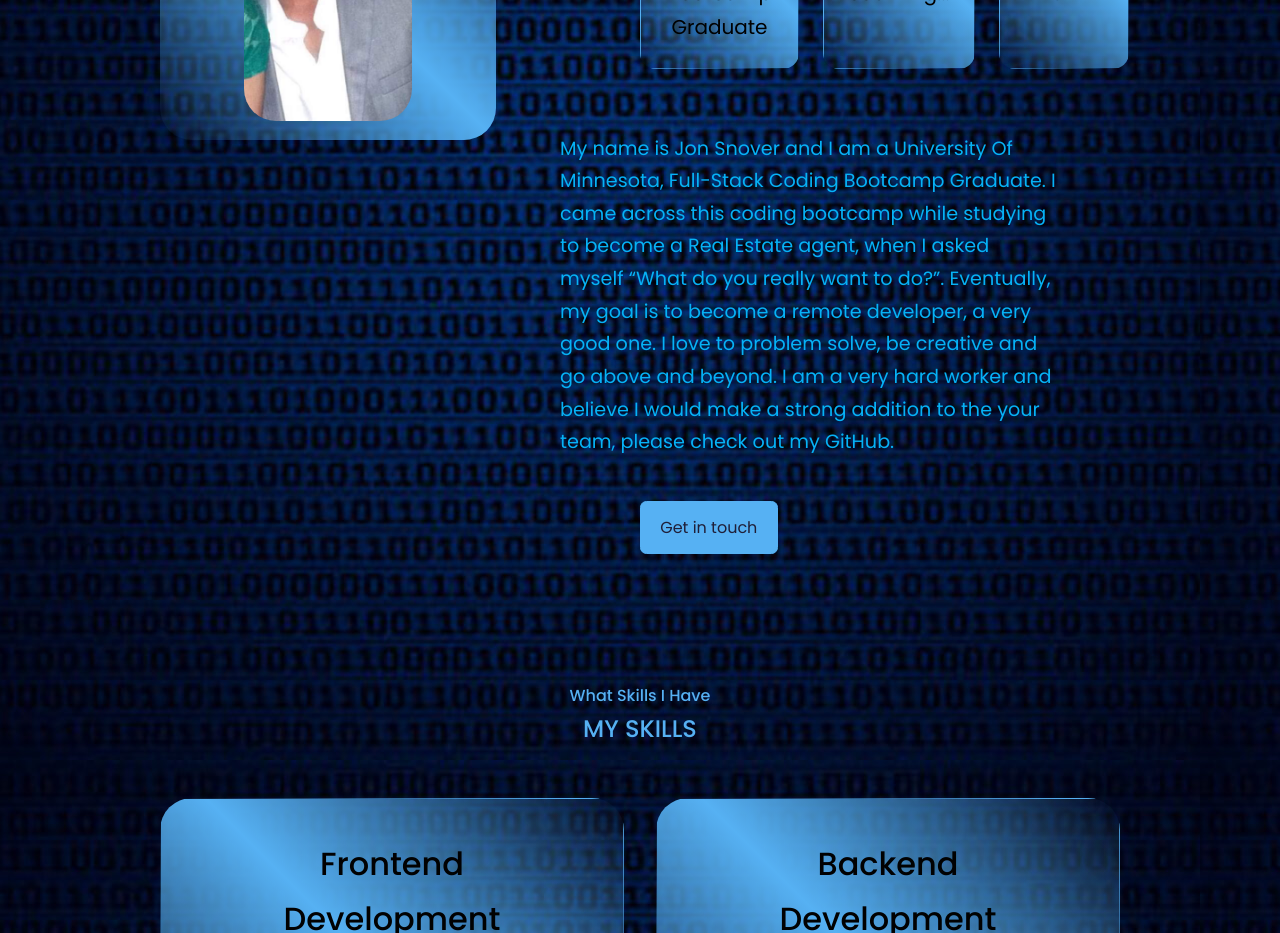
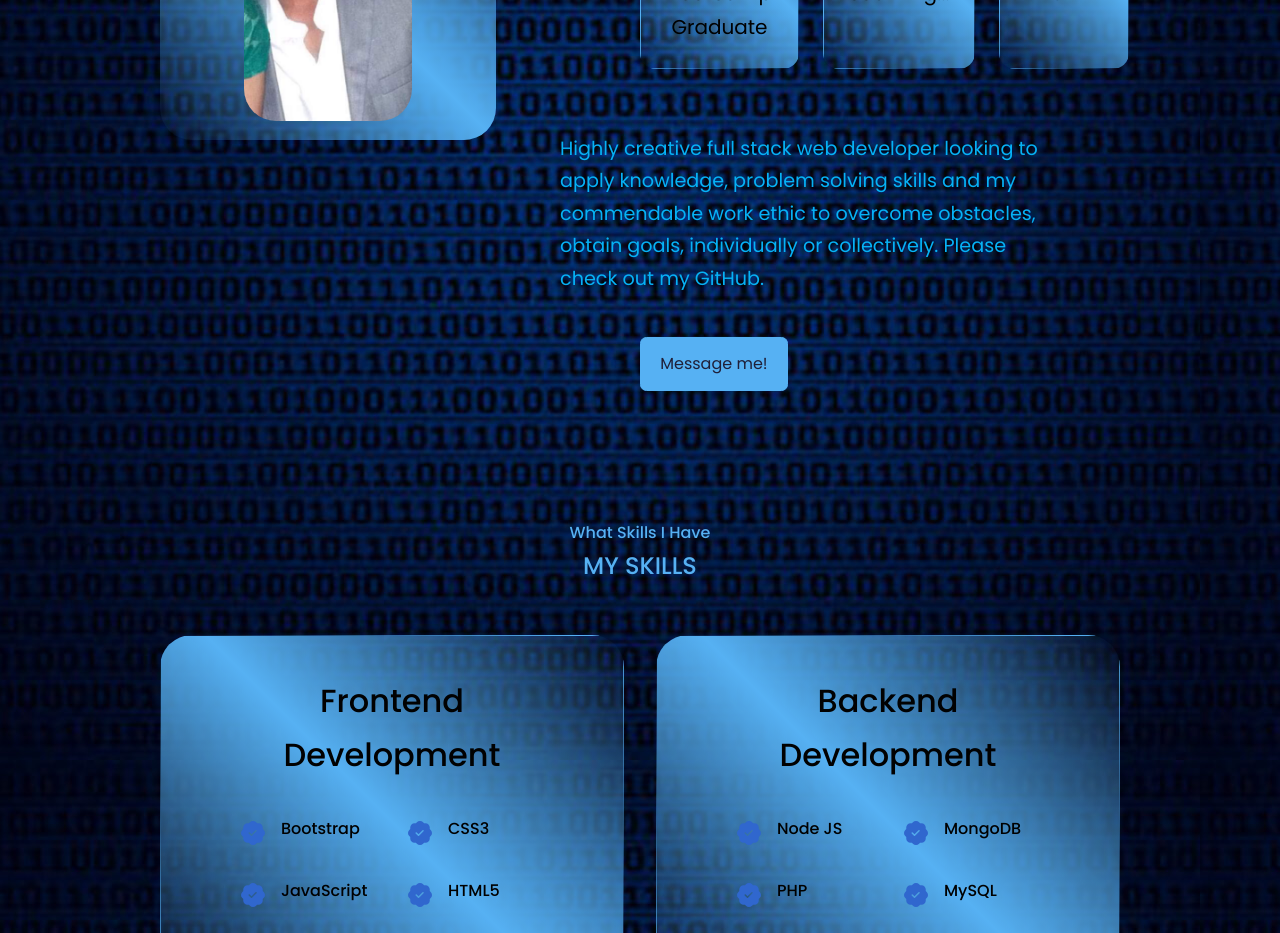
Before and after one commit to JonSno29/CVwebsitE, a React (Create React App) app: page / in a window 1280 px wide. Shown: the part 1640-2573 px from the top of the page. Built offline with nearby package versions, Linux system fonts and the light colour scheme; the HTML template or start-up script is replaced by a standard one.

Commit message:
updated about me

```diff
--- a/src/components/about/About.jsx
+++ b/src/components/about/About.jsx
@@ -33,31 +33,18 @@ const About = () => {
             </article>
           </div>
           <p>
-           My name is Jon Snover and I am a University Of Minnesota,
 
-  Full-Stack Coding Bootcamp Graduate.
+          Highly creative full stack web developer looking to apply knowledge,
 
-  I came across this coding bootcamp while studying
+          problem solving skills and my commendable work ethic to overcome obstacles,
 
-  to become a Real Estate agent, when I asked myself
+          obtain goals, individually or collectively.
 
-  “What do you really want to do?”. Eventually,
-
-   my goal is to become a remote developer,
-
-  a very good one. I love to problem solve,
-
-  be creative and go above and beyond.
-
-  I am a very hard worker and believe
-
-  I would make a strong addition to the your team,
-
-  please check out my GitHub.
+          Please check out my GitHub.
 
           </p>
           <a href="#contact" className="btn btn-primary">
-            Get in touch
+            Message me!
           </a>
         </div>
       </div>
```
